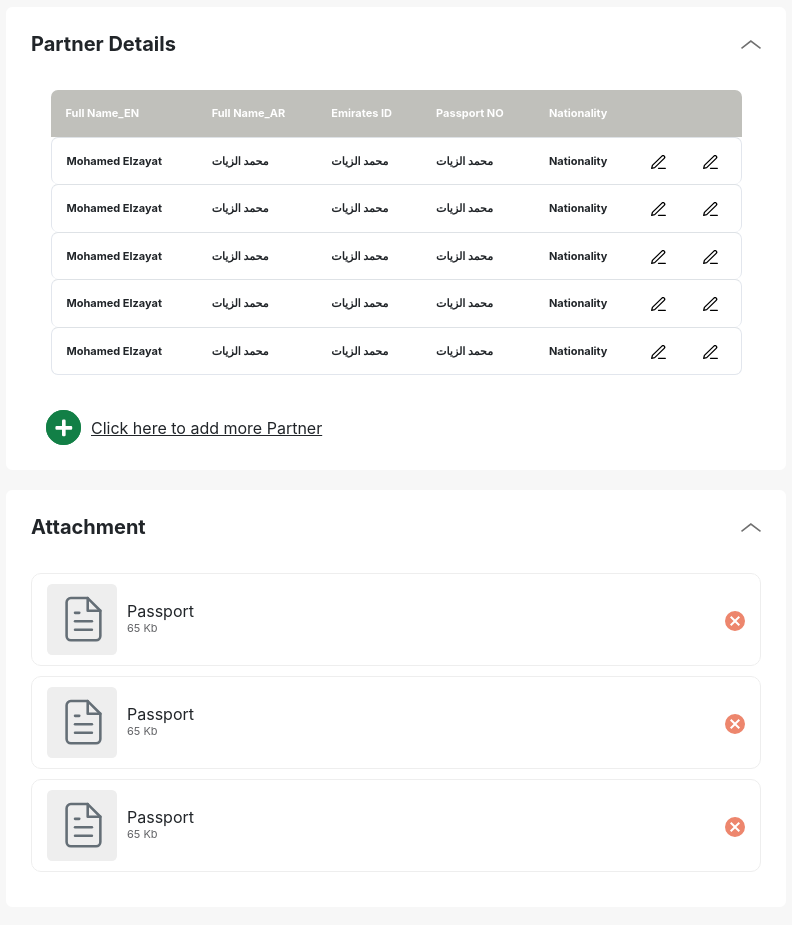
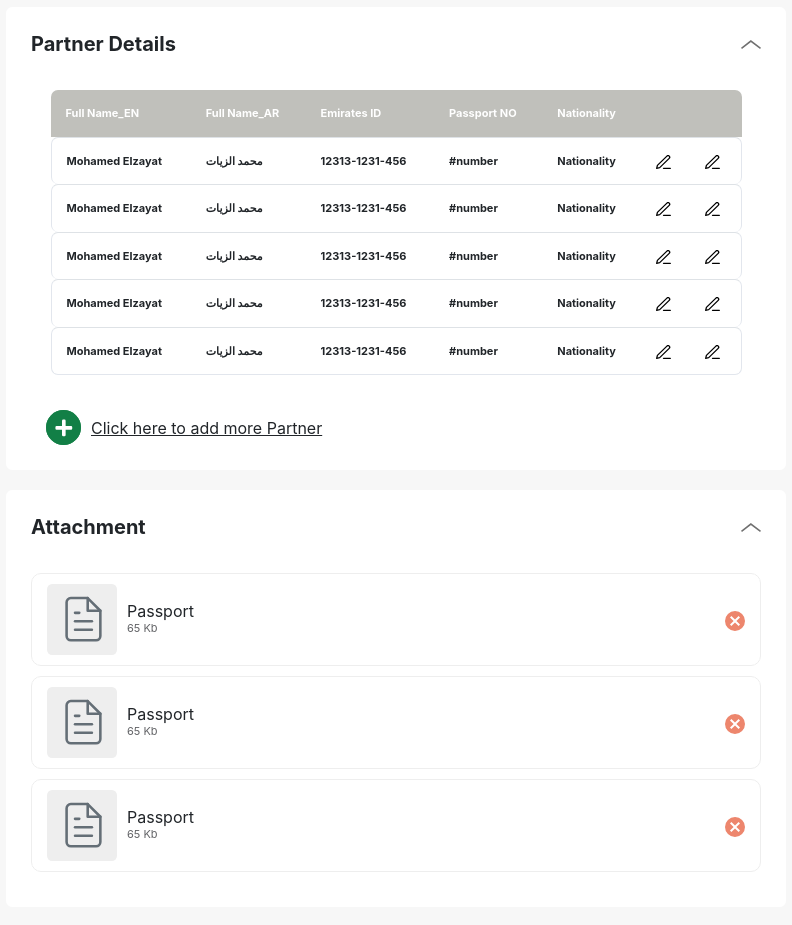
Before and after one commit to t0nxx/intertec, a React (Create React App) app: page /review in a window 1280 px wide. Shown: the part 2060-2985 px from the top of the page, without its empty margins (244-1036 px from the left). Built offline with nearby package versions, Linux system fonts and the light colour scheme.

Commit message:
ignoew screens from footer dynamically

```diff
--- a/src/App.tsx
+++ b/src/App.tsx
@@ -1,6 +1,6 @@
 import React from "react";
 import "./App.scss";
-import { BrowserRouter } from "react-router-dom";
+import { BrowserRouter, withRouter } from "react-router-dom";
 
 import { library } from "@fortawesome/fontawesome-svg-core";
 import { fab } from "@fortawesome/free-brands-svg-icons";
@@ -10,22 +10,21 @@ import NavBarComponent from "./components/nav-bar/nav-bar";
 import PageHeaderComponent from "./components/page-header/page-header";
 import FooterComponent from "./components/footer/footer";
 import Routes from "./router";
+import { RoutesWithoutFooter } from "./ignored-from-header-footer-routes";
 
 library.add(fab, faCheckSquare, faCoffee, faVolumeUp);
 
-function App() {
+function App({ location }) {
   /// i will set a structure for router later , just put this now for continue
   return (
-    <BrowserRouter>
-      <div className="App">
-        <NavBarComponent />
-        <PageHeaderComponent />
-        <Routes />
-
-        <FooterComponent />
-      </div>
-    </BrowserRouter>
+    <div className="App">
+      <NavBarComponent />
+      <PageHeaderComponent />
+      {/* here to remove footer from some screens dynamically */}
+      {!RoutesWithoutFooter.includes(location.pathname) && <FooterComponent />}
+      <Routes />
+    </div>
   );
 }
 
-export default App;
+export default withRouter(App);
--- a/src/components/screens/pharamaceutical-establishment/partner-details/partner-details.tsx
+++ b/src/components/screens/pharamaceutical-establishment/partner-details/partner-details.tsx
@@ -15,7 +15,6 @@ import { IProps } from "../shared/components-props";
 import SaveAndCancel from "../../../buttons/save-and-cancel/save-and-cancel";
 import NextButton from "../../../buttons/next-button/next-button";
 import addMore from "../../../../assets/addMore.svg";
-
 
 const PartnerDetailsComponent = (props: IProps) => {
   const { t } = useTranslation();
@@ -57,48 +56,48 @@ const PartnerDetailsComponent = (props: IProps) => {
   const tableData = [
     {
       index: 0,
-      nameEn: "Mohamed Elzayat",
-      nameAr: "محمد الزيات",
-      emirateId: "12313-1231-456",
-      passport: "#number",
+      fName: "Mohamed Elzayat",
+      fNameAr: "محمد الزيات",
+      emiratesId: "12313-1231-456",
+      passportNo: "#number",
       nationality: "Nationality",
     },
     {
       index: 1,
-      nameEn: "Mohamed Elzayat",
-      nameAr: "محمد الزيات",
-      emirateId: "12313-1231-456",
-      passport: "#number",
+      fName: "Mohamed Elzayat",
+      fNameAr: "محمد الزيات",
+      emiratesId: "12313-1231-456",
+      passportNo: "#number",
       nationality: "Nationality",
     },
     {
       index: 2,
-      nameEn: "Mohamed Elzayat",
-      nameAr: "محمد الزيات",
-      emirateId: "12313-1231-456",
-      passport: "#number",
+      fName: "Mohamed Elzayat",
+      fNameAr: "محمد الزيات",
+      emiratesId: "12313-1231-456",
+      passportNo: "#number",
       nationality: "Nationality",
     },
     {
       index: 3,
-      nameEn: "Mohamed Elzayat",
-      nameAr: "محمد الزيات",
-      emirateId: "12313-1231-456",
-      passport: "#number",
+      fName: "Mohamed Elzayat",
+      fNameAr: "محمد الزيات",
+      emiratesId: "12313-1231-456",
+      passportNo: "#number",
       nationality: "Nationality",
     },
     {
       index: 4,
-      nameEn: "Mohamed Elzayat",
-      nameAr: "محمد الزيات",
-      emirateId: "12313-1231-456",
-      passport: "#number",
+      fName: "Mohamed Elzayat",
+      fNameAr: "محمد الزيات",
+      emiratesId: "12313-1231-456",
+      passportNo: "#number",
       nationality: "Nationality",
     },
   ];
   const [tableD, setTable] = useState(tableData);
   const removeFromTable = (index) => {
-    const afterRemove = tableData.filter((e) => e.index !== index);
+    const afterRemove = tableD.filter((e) => e.index !== index);
     setTable([...afterRemove]);
   };
 
@@ -153,10 +152,10 @@ const PartnerDetailsComponent = (props: IProps) => {
               <tbody>
                 {tableD.map((row) => (
                   <tr key={row.index}>
-                    <td>{row.nameEn}</td>
-                    <td> {row.nameAr}</td>
-                    <td> {row.nameAr}</td>
-                    <td> {row.nameAr}</td>
+                    <td>{row.fName}</td>
+                    <td> {row.fNameAr}</td>
+                    <td> {row.emiratesId}</td>
+                    <td> {row.passportNo}</td>
                     <td> {row.nationality}</td>
                     <td>
                       <Image src={pen} />
--- /dev/null
+++ b/src/ignored-from-header-footer-routes.tsx
@@ -0,0 +1,2 @@
+export const RoutesWithoutNav = [];
+export const RoutesWithoutFooter = ["/success"];
--- a/src/index.tsx
+++ b/src/index.tsx
@@ -1,5 +1,6 @@
 import React, { Suspense } from "react";
 import ReactDOM from "react-dom";
+import { BrowserRouter } from "react-router-dom";
 import { Provider } from "react-redux";
 import store from "./redux/store";
 import "./index.css";
@@ -10,7 +11,9 @@ import "./i18n";
 ReactDOM.render(
   <Provider store={store}>
     <Suspense fallback={<div>loading ...</div>}>
-      <App />
+      <BrowserRouter>
+        <App />
+      </BrowserRouter>
     </Suspense>
   </Provider>,
   document.getElementById("root")
--- a/src/router.tsx
+++ b/src/router.tsx
@@ -1,5 +1,5 @@
 import React from "react";
-import { Route, Switch } from "react-router-dom";
+import { Route, Switch, useLocation, BrowserRouter as Router } from "react-router-dom";
 import ReviewScreenComponent from "./components/screens/review-screen/review-screen";
 import AttachmentScreenComponent from "./components/screens/attachment-screen/attachment-screen";
 import PharamaceuticalEstablishmentScreen from "./components/screens/pharamaceutical-establishment/pharamaceutical-establishment";
```
